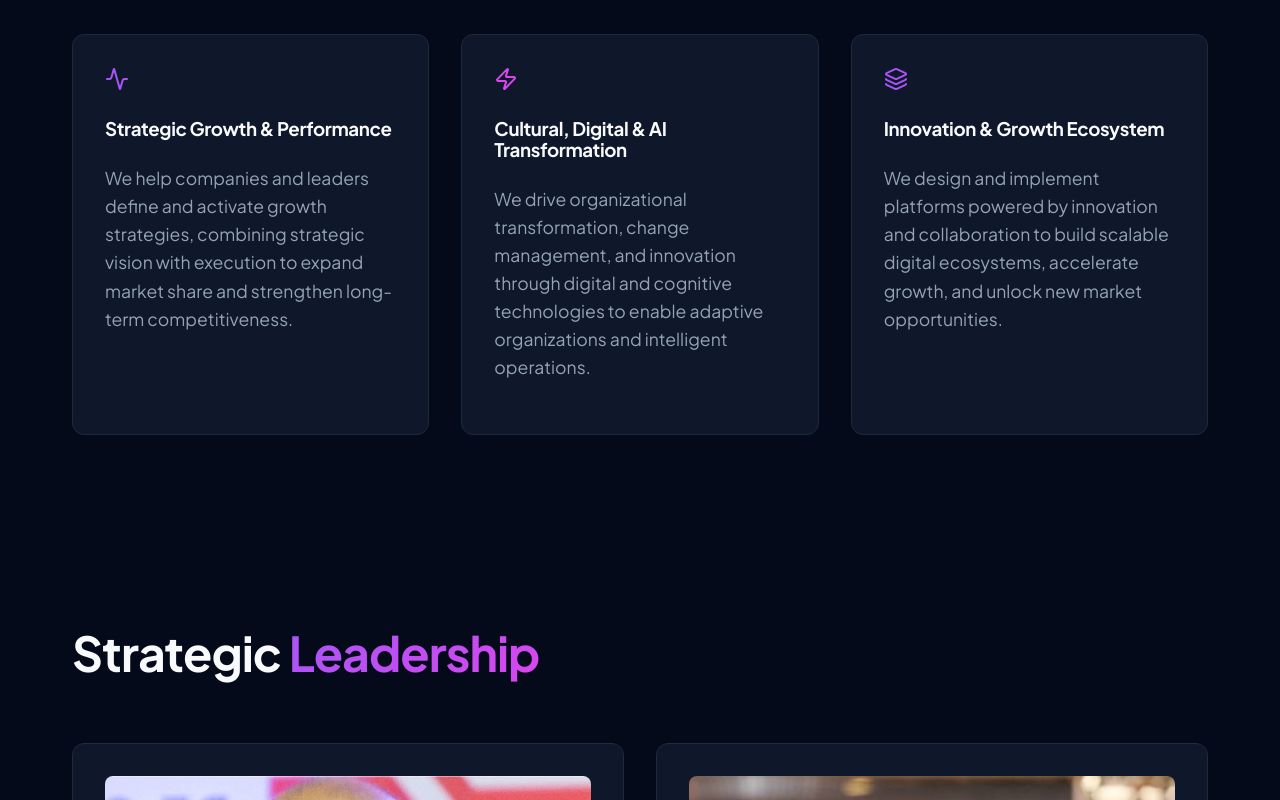
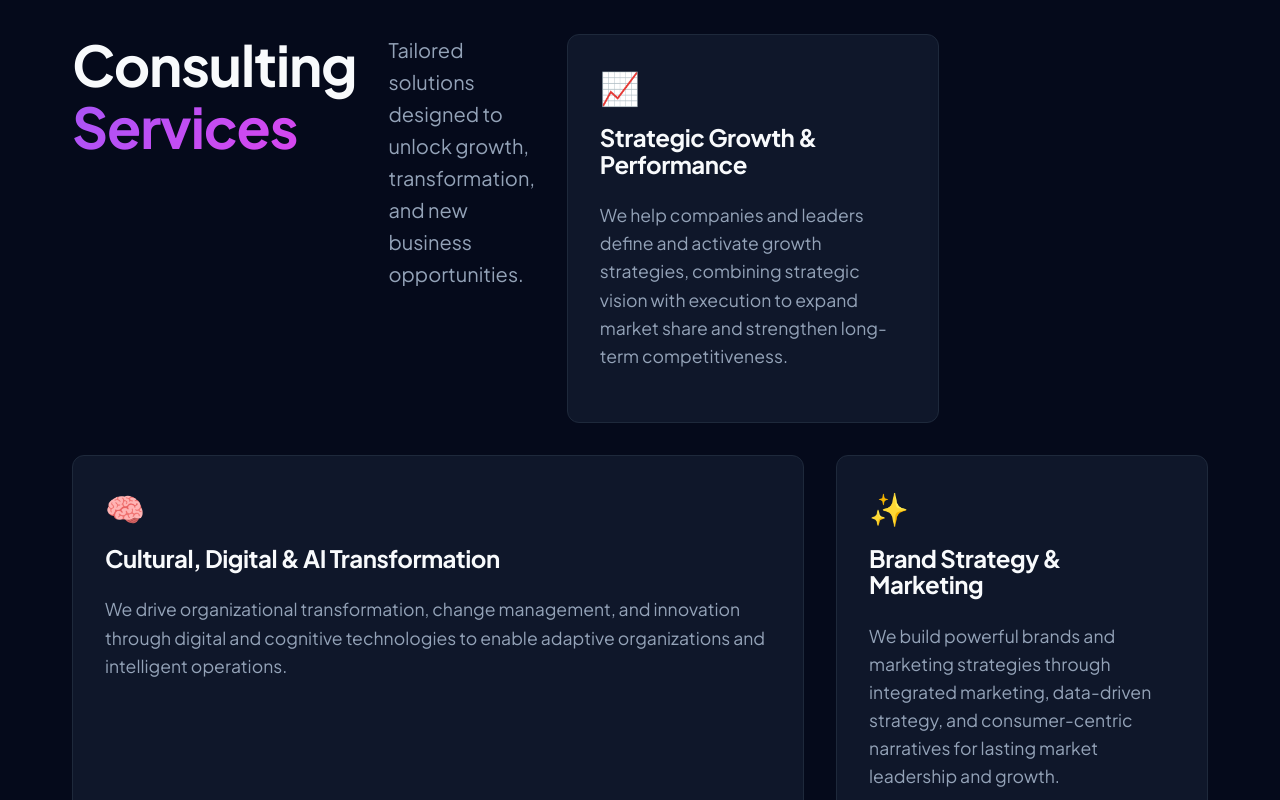
Before and after one commit to tuyoisaza/odc-website-nextjs, a Next.js app: page /en in a window 1280 px wide. Shown: the part 740-1540 px from the top of the page. Built offline with nearby package versions, Linux system fonts and the light colour scheme.

Commit message:
1.2.16 Move team to own page, add full services section to homepage

```diff
--- a/app/[locale]/page.tsx
+++ b/app/[locale]/page.tsx
@@ -2,13 +2,23 @@
 
 import Link from "next/link";
 import { useLocale, useTranslations } from "next-intl";
-import { ArrowRight, Activity, Zap, Layers } from "lucide-react";
+import { ArrowRight } from "lucide-react";
 import { ThemeSwitcher } from "@/components/ThemeSwitcher";
 import { LanguageSwitcher } from "@/components/LanguageSwitcher";
+import { TeamSection } from "@/components/TeamSection";
 
 export default function Home() {
   const t = useTranslations("Index");
   const locale = useLocale();
+  const services = useTranslations("Services");
+
+  const serviceList = [
+    { title: services("strategicGrowth"), desc: services("strategicGrowthDesc"), icon: "📈" },
+    { title: services("digitalTransformation"), desc: services("digitalTransformationDesc"), icon: "🧠" },
+    { title: services("brandStrategy"), desc: services("brandStrategyDesc"), icon: "✨" },
+    { title: services("innovationEcosystems"), desc: services("innovationEcosystemsDesc"), icon: "🌐" },
+    { title: services("storytelling"), desc: services("storytellingDesc"), icon: "🎤" },
+  ];
 
   return (
     <main className="container">
@@ -44,48 +54,24 @@ export default function Home() {
       </section>
 
       <section className="editorial-grid" style={{ padding: "6rem 0" }}>
-        <div className="card" style={{ gridColumn: "span 4" }}>
-          <Activity style={{ color: "var(--accent)", marginBottom: "1.5rem" }} />
-          <h3>{useTranslations("Services")("strategicGrowth")}</h3>
-          <p>{useTranslations("Services")("strategicGrowthDesc")}</p>
-        </div>
-        <div className="card" style={{ gridColumn: "span 4" }}>
-          <Zap style={{ color: "var(--accent-magenta)", marginBottom: "1.5rem" }} />
-          <h3>{useTranslations("Services")("digitalTransformation")}</h3>
-          <p>{useTranslations("Services")("digitalTransformationDesc")}</p>
-        </div>
-        <div className="card" style={{ gridColumn: "span 4" }}>
-          <Layers style={{ color: "var(--accent)", marginBottom: "1.5rem" }} />
-          <h3>{useTranslations("Services")("innovationEcosystems")}</h3>
-          <p>{useTranslations("Services")("innovationEcosystemsDesc")}</p>
-        </div>
+        <h1 style={{ fontSize: "3.5rem", marginBottom: "1rem", width: "100%" }}>
+          {services.rich("title", {
+            services: (chunks) => <span className="gradient-text">{chunks}</span>
+          })}
+        </h1>
+        <p style={{ fontSize: "1.25rem", color: "var(--muted)", marginBottom: "3rem", maxWidth: "700px", width: "100%" }}>
+          {services("subtitle")}
+        </p>
+        {serviceList.map((s, i) => (
+          <div key={i} className="card" style={{ gridColumn: "span 6" }}>
+            <div style={{ fontSize: "2rem", marginBottom: "1rem" }}>{s.icon}</div>
+            <h2>{s.title}</h2>
+            <p>{s.desc}</p>
+          </div>
+        ))}
       </section>
 
-      <section id="team" style={{ padding: "6rem 0" }}>
-        <h2 style={{ fontSize: "3rem", marginBottom: "4rem" }}>
-          {useTranslations("Team").rich("title", {
-            partners: (chunks) => <span className="gradient-text">{chunks}</span>
-          })}
-        </h2>
-        <div className="editorial-grid">
-          <div className="card" style={{ gridColumn: "span 6" }}>
-            <img src="/Andres_Jaramillo.jpeg" alt="Andrés Felipe Jaramillo" style={{ width: "100%", height: "500px", objectFit: "cover", borderRadius: "0.5rem", marginBottom: "1.5rem" }} loading="lazy" />
-            <h3 style={{ fontSize: "1.5rem", marginBottom: "0.5rem" }}>{useTranslations("Team")("andresName")}</h3>
-            <p style={{ fontWeight: 600, color: "var(--accent)", marginBottom: "1.5rem", fontSize: "0.9rem", textTransform: "uppercase" }}>
-              {useTranslations("Team")("andresTitle")}
-            </p>
-            <p>{useTranslations("Team")("andresBio")}</p>
-          </div>
-          <div className="card" style={{ gridColumn: "span 6" }}>
-            <img src="/Tuyo_Isaza.jpg" alt="Tuyo Isaza" style={{ width: "100%", height: "500px", objectFit: "cover", objectPosition: "top", borderRadius: "0.5rem", marginBottom: "1.5rem" }} loading="lazy" />
-            <h3 style={{ fontSize: "1.5rem", marginBottom: "0.5rem" }}>{useTranslations("Team")("tuyoName")}</h3>
-            <p style={{ fontWeight: 600, color: "var(--accent-magenta)", marginBottom: "1.5rem", fontSize: "0.9rem", textTransform: "uppercase" }}>
-              {useTranslations("Team")("tuyoTitle")}
-            </p>
-            <p>{useTranslations("Team")("tuyoBio")}</p>
-          </div>
-        </div>
-      </section>
+      <TeamSection />
     </main>
   );
 }
--- a/components/Navbar.tsx
+++ b/components/Navbar.tsx
@@ -19,7 +19,7 @@ export function Navbar() {
         <Link href={`/${locale}/insights`} style={{ color: "var(--muted)", fontSize: "0.9rem", textDecoration: "none" }}>{nav("insights")}</Link>
         <Link href={`/${locale}/clients`} style={{ color: "var(--muted)", fontSize: "0.9rem", textDecoration: "none" }}>{nav("clients")}</Link>
         <Link href={`/${locale}/juntas-directivas`} style={{ color: "var(--muted)", fontSize: "0.9rem", textDecoration: "none" }}>{nav("juntas")}</Link>
-        <Link href={`/${locale}#team`} style={{ color: "var(--muted)", fontSize: "0.9rem", textDecoration: "none" }}>Team</Link>
+        <Link href={`/${locale}/team`} style={{ color: "var(--muted)", fontSize: "0.9rem", textDecoration: "none" }}>{nav("team")}</Link>
         <LanguageSwitcher />
         <ThemeSwitcher />
         <Link href={`/${locale}/contact`} style={{
--- /dev/null
+++ b/components/TeamSection.tsx
@@ -0,0 +1,35 @@
+"use client";
+
+import { useTranslations } from "next-intl";
+
+export function TeamSection() {
+  const t = useTranslations("Team");
+
+  return (
+    <section style={{ padding: "6rem 0" }}>
+      <h2 style={{ fontSize: "3rem", marginBottom: "4rem" }}>
+        {t.rich("title", {
+          partners: (chunks) => <span className="gradient-text">{chunks}</span>
+        })}
+      </h2>
+      <div className="editorial-grid">
+        <div className="card" style={{ gridColumn: "span 6" }}>
+          <img src="/Andres_Jaramillo.jpeg" alt="Andrés Felipe Jaramillo" style={{ width: "100%", height: "500px", objectFit: "cover", borderRadius: "0.5rem", marginBottom: "1.5rem" }} loading="lazy" />
+          <h3 style={{ fontSize: "1.5rem", marginBottom: "0.5rem" }}>{t("andresName")}</h3>
+          <p style={{ fontWeight: 600, color: "var(--accent)", marginBottom: "1.5rem", fontSize: "0.9rem", textTransform: "uppercase" }}>
+            {t("andresTitle")}
+          </p>
+          <p>{t("andresBio")}</p>
+        </div>
+        <div className="card" style={{ gridColumn: "span 6" }}>
+          <img src="/Tuyo_Isaza.jpg" alt="Tuyo Isaza" style={{ width: "100%", height: "500px", objectFit: "cover", objectPosition: "top", borderRadius: "0.5rem", marginBottom: "1.5rem" }} loading="lazy" />
+          <h3 style={{ fontSize: "1.5rem", marginBottom: "0.5rem" }}>{t("tuyoName")}</h3>
+          <p style={{ fontWeight: 600, color: "var(--accent-magenta)", marginBottom: "1.5rem", fontSize: "0.9rem", textTransform: "uppercase" }}>
+            {t("tuyoTitle")}
+          </p>
+          <p>{t("tuyoBio")}</p>
+        </div>
+      </div>
+    </section>
+  );
+}
--- a/messages/en.json
+++ b/messages/en.json
@@ -45,6 +45,7 @@
     "insights": "Insights",
     "clients": "Clients",
     "juntas": "Boards of Directors",
+    "team": "Team",
     "cta": "Let's Talk"
   },
   "Team": {
--- a/messages/es.json
+++ b/messages/es.json
@@ -45,6 +45,7 @@
     "insights": "Insights",
     "clients": "Clientes",
     "juntas": "Juntas Directivas",
+    "team": "Team",
     "cta": "Hablemos"
   },
   "Team": {
--- a/messages/pt.json
+++ b/messages/pt.json
@@ -45,6 +45,7 @@
     "insights": "Insights",
     "clients": "Clientes",
     "juntas": "Conselhos de Administração",
+    "team": "Team",
     "cta": "Fale Conosco"
   },
   "Team": {
--- a/package.json
+++ b/package.json
@@ -1,6 +1,6 @@
 {
   "name": "odc",
-  "version": "1.2.15",
+  "version": "1.2.16",
   "private": true,
   "scripts": {
     "dev": "next dev",
```
Also changed, not shown: app/[locale]/team/page.tsx (added, +11 -0 lines).
